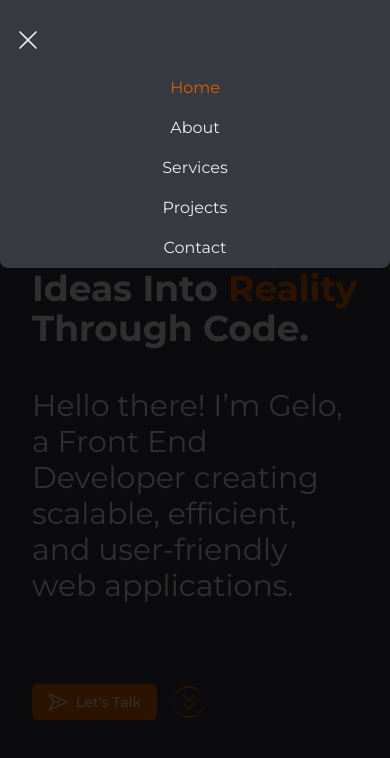
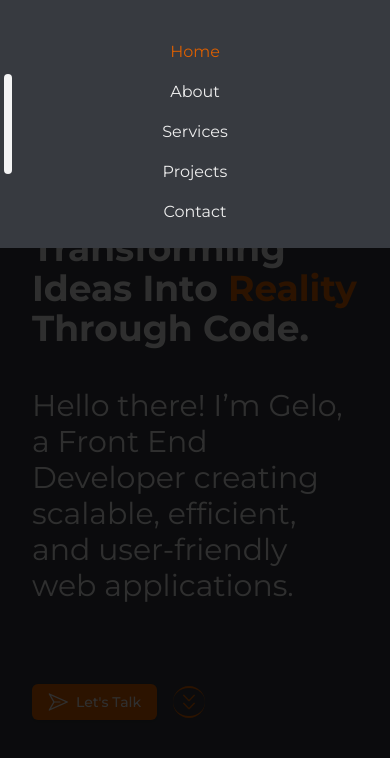
Before and after one commit to gelotuason/ferangelo-tuason, a Next.js app: page / in a window 390 px wide. Both pictures are taken after a click on the button 346 px from the left and 26 px from the top of the page. Shown: the top 758 px of the page. Built offline with nearby package versions, Linux system fonts and the light colour scheme.

Commit message:
modify mobile nav

```diff
--- a/src/components/ui/drawer.tsx
+++ b/src/components/ui/drawer.tsx
@@ -43,12 +43,12 @@ const DrawerContent = React.forwardRef<
     <DrawerPrimitive.Content
       ref={ref}
       className={cn(
-        "fixed inset-x-0 top-0 z-50 flex h-max flex-col bg-background rounded-b-lg",
+        "fixed inset-x-0 top-0 z-50 flex h-max flex-col bg-background",
         className
       )}
       {...props}
     >
-      {/* <div className="mx-auto mt-4 h-2 w-[100px] rounded-full bg-muted" /> */}
+      <div className="w-2 absolute inset-0 mx-1 my-auto h-[100px] rounded-full bg-muted" />
       {children}
     </DrawerPrimitive.Content>
   </DrawerPortal>
--- a/src/ui/nav.tsx
+++ b/src/ui/nav.tsx
@@ -78,13 +78,10 @@ function MobileNavMenu() {
             <DrawerTrigger>
                 <HamburgerMenuIcon className="w-6 h-6" />
             </DrawerTrigger>
-            <DrawerContent>
+            <DrawerContent className="pb-4">
                 <DrawerHeader>
-                    <DrawerTitle />
-                    <DrawerDescription />
-                    <DrawerClose className="flex justify-start">
-                        <Cross1Icon className="w-6 h-6" />
-                    </DrawerClose>
+                    <DrawerTitle className="sr-only" />
+                    <DrawerDescription className="sr-only" />
                 </DrawerHeader>
                 {
                     links.map(link => {
@@ -94,7 +91,7 @@ function MobileNavMenu() {
                                 href={link.href}
                                 onClick={() => setOpen(false)}
                                 className={clsx(
-                                    'hover:text-accent flex justify-center px-4 py-2',
+                                    'hover:text-accent w-max mx-auto px-4 py-2',
                                     {
                                         'text-accent': pathname === link.href
                                     }
```
